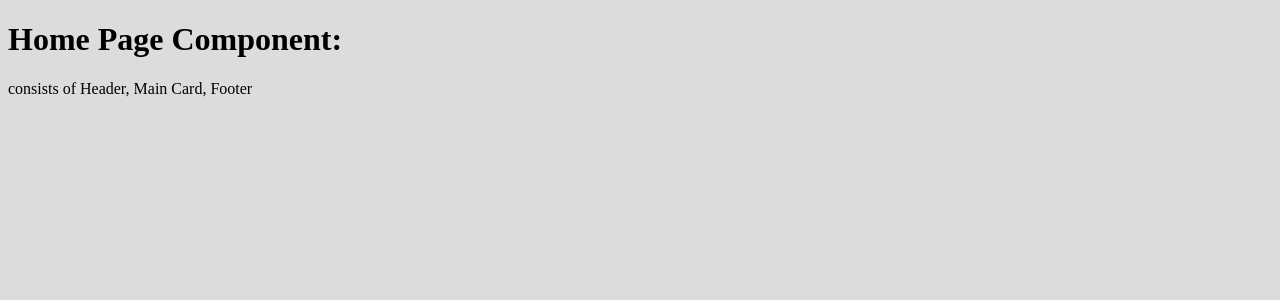
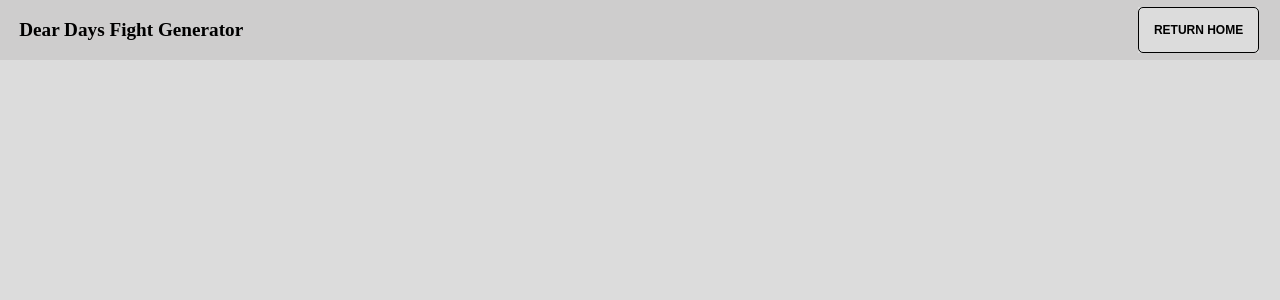
Before and after one commit to Grand-Junction/Flex-Fight-Generator, a React (Vite) app: page / in a window 1280 px wide. Both pictures are taken after a click on the button "ENTER HERE". Shown: the top 300 px of the page. Built offline with nearby package versions, Linux system fonts and the light colour scheme.

Commit message:
style Header component

```diff
--- a/public/style.css
+++ b/public/style.css
@@ -1,6 +1,7 @@
 * {
   box-sizing: border-box;
   background-color: rgb(220, 220, 220);
+  margin: 0;
 }
 
 /* WELCOME COMPONENT STYLING */
@@ -14,7 +15,7 @@
 
 .welcome-div-2 {
     grid-column: span 3;
-    grid-row: 4 / span 3;
+    grid-row: 5 / span 3;
     display: flex;
     flex-direction: column;
     justify-content: center;
@@ -29,12 +30,13 @@
 .welcome-div-2 h2 {
     font-size: 1.7rem;
     font-weight: 300;
+    margin-bottom: 1rem;
 }
 
 /* BUTTON COMPONENT STYLING */
 
 .btn-component {
-    padding: 20px;
+    padding: 15px;
     border-radius: 5px;
     font-size: 12px;
     font-weight: 550;
@@ -44,3 +46,27 @@
 .btn-component:hover {
     background-color: rgb(206, 205, 205);
 }
+
+/* HEADER COMPONENT STYLING */
+
+#header-parent {
+    margin: 0;
+    display: flex;
+    justify-content: space-between;
+    align-items: center;
+    width: 100%;
+    padding: 0.2rem;
+    background-color: rgb(206, 205, 205);
+}
+
+.header-child {
+    list-style-type: none;
+    background-color: rgb(206, 205, 205);
+    font-size: 1.2rem;
+    font-weight: 600;
+    padding: 1rem;
+}
+
+#header-btn {
+    margin-right: 1.1rem;
+}
--- a/src/App.jsx
+++ b/src/App.jsx
@@ -2,7 +2,7 @@ import React, { useState } from "react";
 import Welcome from "./Welcome";
 import HomePage from "./HomePage";
 
-function App(props) {
+function App() {
 
   const [goToHome, setGoToHome] = useState(true);
 
--- a/src/Header.jsx
+++ b/src/Header.jsx
@@ -1,12 +1,13 @@
 import React from "react";
+import Button from "./Button";
 
 function Header() {
     return (
         <header>
             <nav>
-                <ul className="flex-parent">
-                    <li className="flex-child" id="app-title">Dear Days Fight Generator</li>
-                    <li className="flex-child" id="return-home">Return Home</li>
+                <ul id="header-parent">
+                    <li className="header-child" id="app-title">Dear Days Fight Generator</li>
+                    <span id="header-btn"><Button btnText="RETURN HOME" /></span>
                 </ul>
             </nav>
         </header>
--- a/src/HomePage.jsx
+++ b/src/HomePage.jsx
@@ -6,12 +6,10 @@ import MainCard from "./MainCard";
 function HomePage() {
 
     return (
-        <div>
-            {/* <Header />
-            <MainCard />
+        <div id="homepage-parent">
+            <Header />
+            {/* <MainCard />
             <Footer /> */}
-            <h1>Home Page Component:</h1>
-            <p>consists of Header, Main Card, Footer</p>
         </div>
 
     );
```
